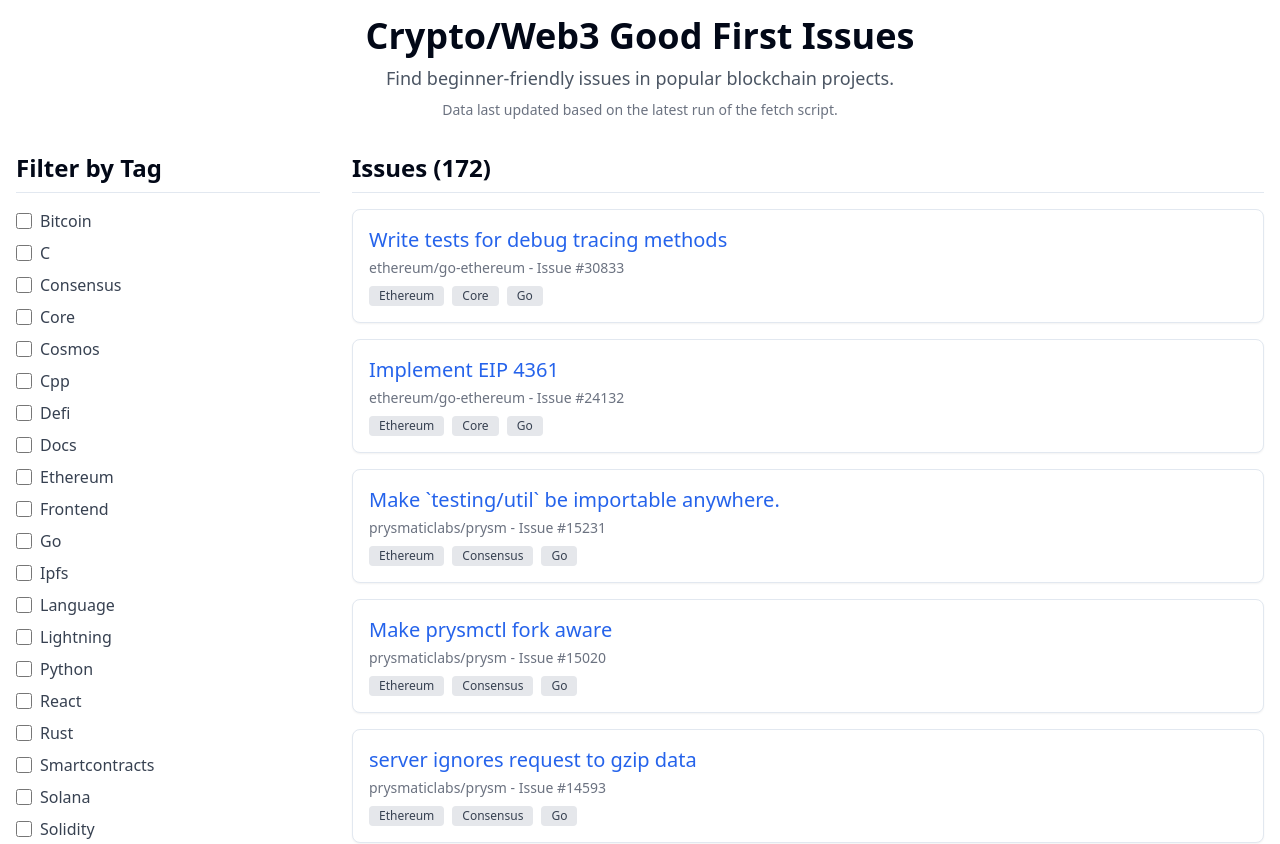
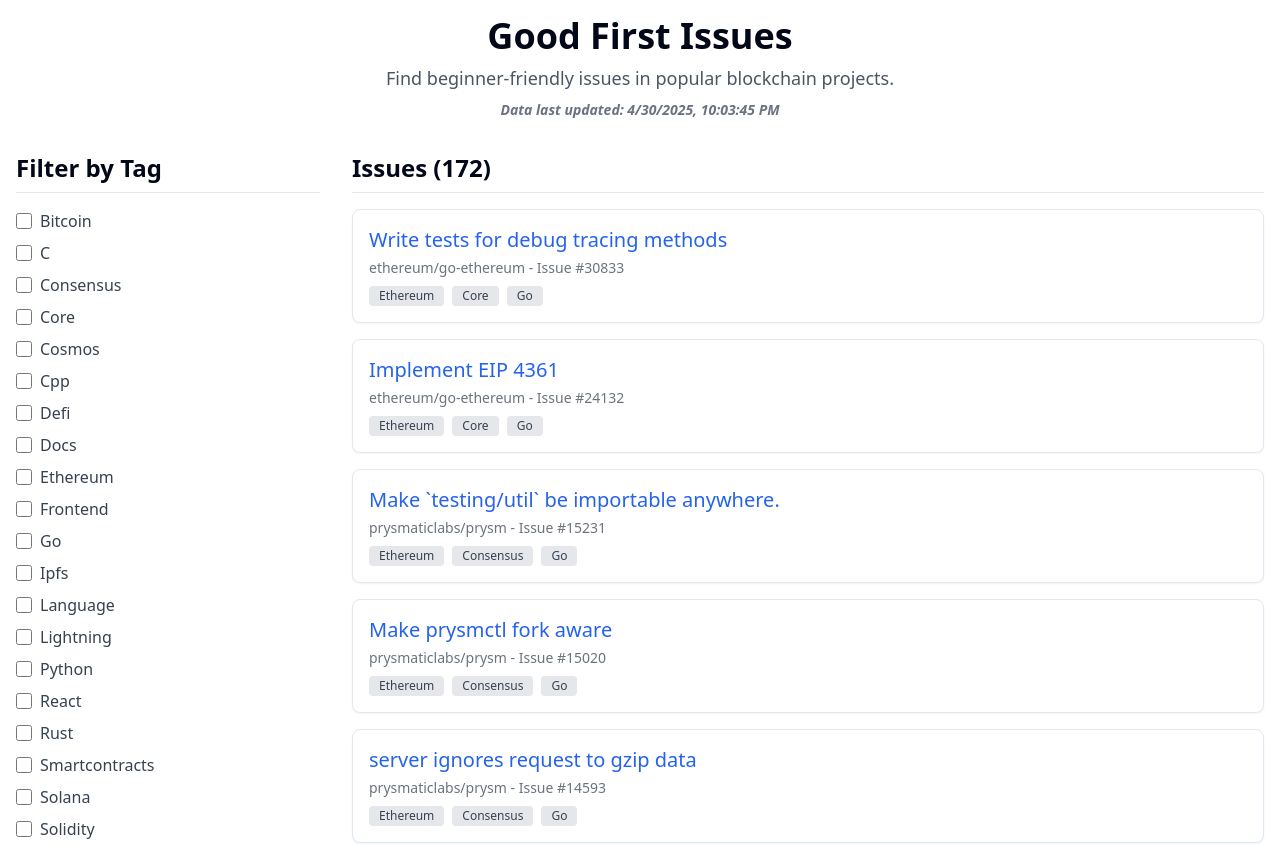
Before and after one commit to natalie-a-1/GoodFirstIssues, a Next.js app: page / in a window 1280 px wide. Shown: the top 844 px of the page. Built offline with nearby package versions, Linux system fonts and the light colour scheme.

Commit message:
Add last updated timestamp for fetched issues data

```diff
--- a/src/app/page.tsx
+++ b/src/app/page.tsx
@@ -19,6 +19,7 @@
   const [filteredIssues, setFilteredIssues] = useState<Issue[]>([]);
   const [loading, setLoading] = useState<boolean>(true);
   const [error, setError] = useState<string | null>(null);
+  const [lastUpdated, setLastUpdated] = useState<string | null>(null);
 
   // Fetch issues data on component mount
   useEffect(() => {
@@ -26,6 +27,10 @@
       try {
         setLoading(true);
         const response = await fetch('/issues.json');
+        const lastModifiedHeader = response.headers.get('Last-Modified');
+        if (lastModifiedHeader) {
+          setLastUpdated(new Date(lastModifiedHeader).toLocaleString());
+        }
         if (!response.ok) {
           throw new Error(`HTTP error! status: ${response.status}`);
         }
@@ -84,9 +89,11 @@
   return (
     <div className="container mx-auto p-4 font-sans">
       <header className="mb-8 text-center">
-        <h1 className="text-4xl font-bold mb-2">Crypto/Web3 Good First Issues</h1>
+        <h1 className="text-4xl font-bold mb-2">Good First Issues</h1>
         <p className="text-lg text-gray-600">Find beginner-friendly issues in popular blockchain projects.</p>
-        <p className="text-sm text-gray-500 mt-2">Data last updated based on the latest run of the fetch script.</p>
+        <p className="text-sm text-gray-500 mt-2 italic font-bold">
+          {lastUpdated ? `Data last updated: ${lastUpdated}` : 'Loading last update...'}
+        </p>
       </header>
 
       {error && (
```
